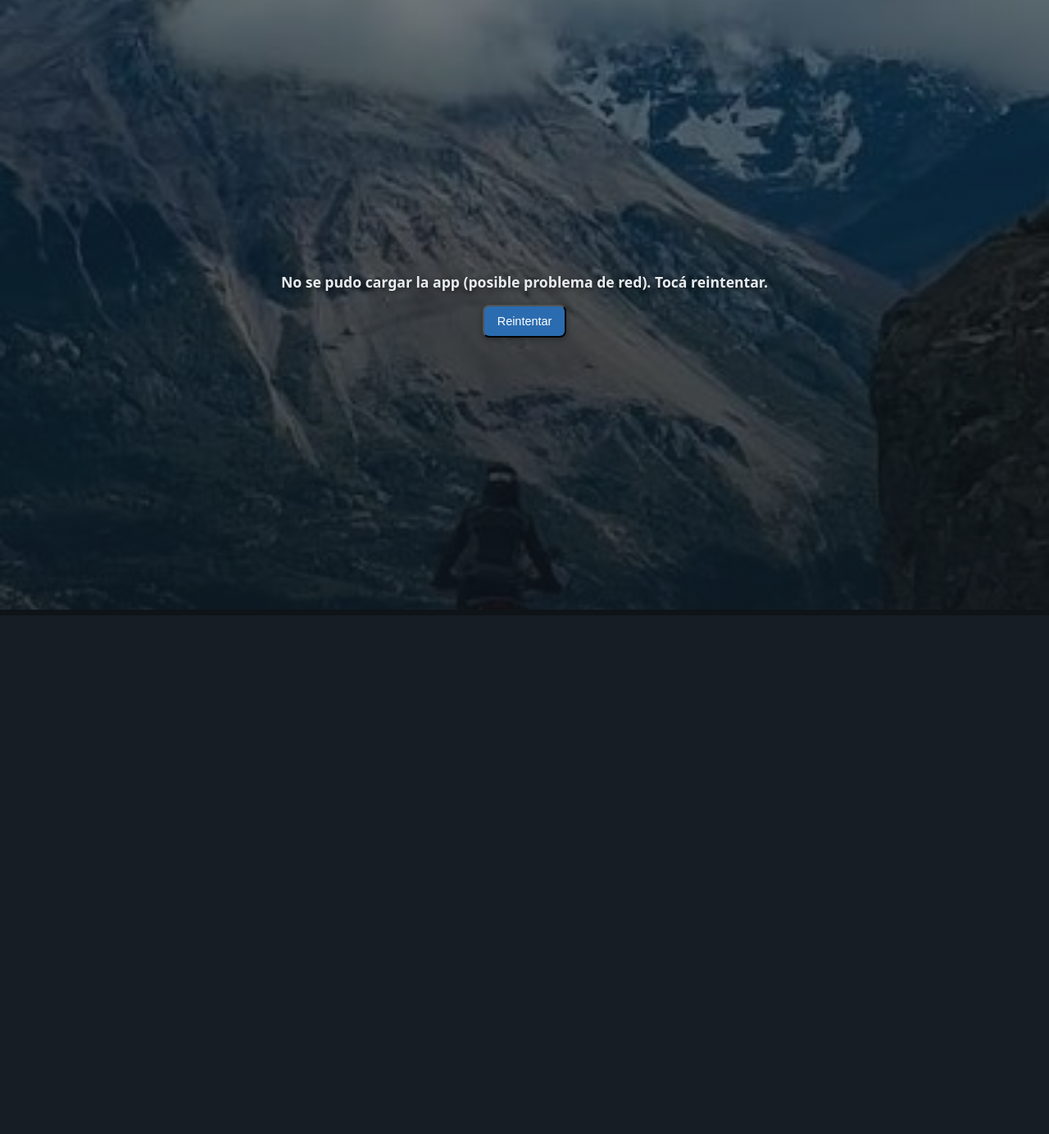
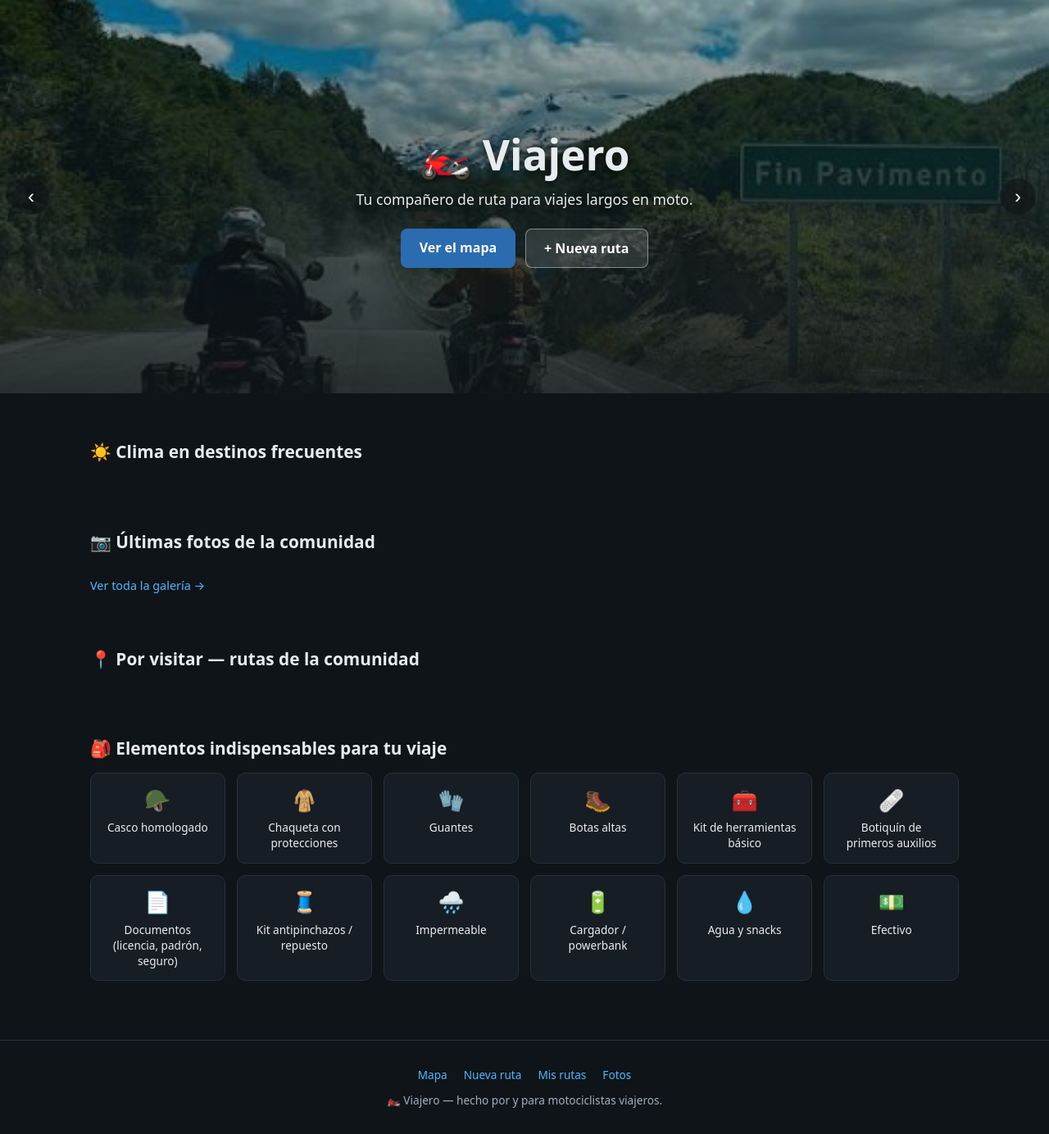
Before and after one commit to MGcarva/viajero, a FastAPI app: page / in a window 1280 px wide. Shown: the part 49-1433 px from the top of the page at 82% size. Before the commit the page ends 793 px from the top, so only its background shows below. Run offline with FastAPI, Linux system fonts and the light colour scheme; some libraries are stand-ins or nearby versions.

Commit message:
Agrega pantalla de Inicio con carrusel, clima, fotos y rutas de la comunidad
El mapa pasa de / a /mapa; / ahora es una landing/dashboard post-login:
- Hero con carrusel interactivo de fotos moteras (auto-avance, flechas,
  indicadores).
- Clima de hoy en 5 destinos moteros frecuentes de Chile (lista fija).
- Preview de las ultimas fotos subidas por la comunidad, con link a la
  galeria completa.
- "Por visitar": las rutas mas recientes creadas por cualquier usuario
  (lectura publica de la tabla routes), a modo de inspiracion.
- Elementos indispensables para viajar en moto (contenido estatico).
- Footer con navegacion rapida.

Se actualizaron los links internos que apuntaban al viejo "/" (mapa) para
que ahora apunten a "/mapa".

```diff
--- a/app/main.py
+++ b/app/main.py
@@ -30,6 +30,11 @@ def contexto_base() -> dict:
 
 
 @app.get("/")
+def inicio(request: Request):
+    return templates.TemplateResponse(request, "inicio.html", contexto_base())
+
+
+@app.get("/mapa")
 def mapa(request: Request):
     return templates.TemplateResponse(request, "mapa.html", contexto_base())
 
--- /dev/null
+++ b/app/static/js/inicio.js
@@ -0,0 +1,160 @@
+const CIUDADES_FRECUENTES = [
+  { nombre: "Santiago", lat: -33.4489, lng: -70.6693 },
+  { nombre: "Valparaíso", lat: -33.0472, lng: -71.6127 },
+  { nombre: "La Serena", lat: -29.9027, lng: -71.2519 },
+  { nombre: "Pucón", lat: -39.2828, lng: -71.9744 },
+  { nombre: "Puerto Varas", lat: -41.3195, lng: -72.9856 },
+];
+
+function iniciarCarrusel() {
+  const track = document.getElementById("carrusel-track");
+  const dotsContenedor = document.getElementById("carrusel-dots");
+  if (!track) return;
+
+  const total = track.children.length;
+  let indice = 0;
+  let temporizador = null;
+
+  for (let i = 0; i < total; i++) {
+    const dot = document.createElement("button");
+    dot.type = "button";
+    dot.className = "carrusel-dot" + (i === 0 ? " activo" : "");
+    dot.setAttribute("aria-label", `Ir a la imagen ${i + 1}`);
+    dot.addEventListener("click", () => ir(i));
+    dotsContenedor.appendChild(dot);
+  }
+
+  function ir(nuevoIndice) {
+    indice = (nuevoIndice + total) % total;
+    track.style.transform = `translateX(-${indice * 100}%)`;
+    Array.from(dotsContenedor.children).forEach((dot, i) => {
+      dot.classList.toggle("activo", i === indice);
+    });
+  }
+
+  function reiniciarAutoavance() {
+    if (temporizador) clearInterval(temporizador);
+    temporizador = setInterval(() => ir(indice + 1), 5000);
+  }
+
+  document.getElementById("carrusel-prev").addEventListener("click", () => {
+    ir(indice - 1);
+    reiniciarAutoavance();
+  });
+  document.getElementById("carrusel-next").addEventListener("click", () => {
+    ir(indice + 1);
+    reiniciarAutoavance();
+  });
+  dotsContenedor.addEventListener("click", reiniciarAutoavance);
+
+  const carrusel = document.getElementById("carrusel");
+  carrusel.addEventListener("mouseenter", () => temporizador && clearInterval(temporizador));
+  carrusel.addEventListener("mouseleave", reiniciarAutoavance);
+
+  reiniciarAutoavance();
+}
+
+async function cargarClimaCiudades() {
+  const contenedor = document.getElementById("clima-ciudades");
+  const hoy = new Date().toISOString().split("T")[0];
+
+  contenedor.innerHTML = CIUDADES_FRECUENTES.map(
+    (c) => `<div class="tarjeta-clima-ciudad"><div class="ciudad-nombre">${c.nombre}</div>Cargando...</div>`
+  ).join("");
+
+  // Secuencial, no en paralelo, para no saturar el servicio de clima.
+  for (const ciudad of CIUDADES_FRECUENTES) {
+    try {
+      const resp = await fetch(`/api/clima?lat=${ciudad.lat}&lng=${ciudad.lng}&fecha=${hoy}`);
+      if (!resp.ok) throw new Error("sin datos");
+      const clima = await resp.json();
+      actualizarTarjetaClima(ciudad.nombre, clima);
+    } catch (error) {
+      actualizarTarjetaClima(ciudad.nombre, null);
+    }
+  }
+}
+
+function actualizarTarjetaClima(nombreCiudad, clima) {
+  const contenedor = document.getElementById("clima-ciudades");
+  const indice = CIUDADES_FRECUENTES.findIndex((c) => c.nombre === nombreCiudad);
+  if (indice === -1) return;
+  const tarjeta = contenedor.children[indice];
+  if (!tarjeta) return;
+
+  if (!clima) {
+    tarjeta.innerHTML = `<div class="ciudad-nombre">${nombreCiudad}</div><div class="mensaje-vacio">Sin datos</div>`;
+    return;
+  }
+  tarjeta.innerHTML = `
+    <div class="ciudad-nombre">${nombreCiudad}</div>
+    <div class="ciudad-emoji">${clima.emoji}</div>
+    <div class="ciudad-temp">${clima.temp_min}° / ${clima.temp_max}°C</div>
+  `;
+}
+
+async function cargarPreviewFotos() {
+  const contenedor = document.getElementById("preview-fotos");
+  const { data: fotos, error } = await supabaseClient
+    .from("fotos")
+    .select("url, descripcion")
+    .order("created_at", { ascending: false })
+    .limit(6);
+
+  if (error || !fotos || fotos.length === 0) {
+    contenedor.innerHTML = '<p class="mensaje-vacio">Todavía no hay fotos de la comunidad. ¡Subí la primera!</p>';
+    return;
+  }
+
+  contenedor.innerHTML = "";
+  fotos.forEach((foto) => {
+    const img = document.createElement("img");
+    img.src = foto.url;
+    img.alt = foto.descripcion || "Foto de viaje";
+    img.loading = "lazy";
+    contenedor.appendChild(img);
+  });
+}
+
+async function cargarRutasComunidad() {
+  const contenedor = document.getElementById("rutas-comunidad");
+  const { data: rutas, error } = await supabaseClient
+    .from("routes")
+    .select("nombre, distancia_km, created_at, profiles(username)")
+    .order("created_at", { ascending: false })
+    .limit(6);
+
+  if (error || !rutas || rutas.length === 0) {
+    contenedor.innerHTML = '<p class="mensaje-vacio">Todavía no hay rutas compartidas por la comunidad.</p>';
+    return;
+  }
+
+  contenedor.innerHTML = "";
+  rutas.forEach((ruta) => {
+    const autor = ruta.profiles ? ruta.profiles.username : "Usuario";
+    const card = document.createElement("div");
+    card.className = "tarjeta-ruta-comunidad";
+    card.innerHTML = `
+      <h3>${ruta.nombre}</h3>
+      <p>${ruta.distancia_km ? ruta.distancia_km + " km · " : ""}por ${autor}</p>
+    `;
+    contenedor.appendChild(card);
+  });
+}
+
+async function iniciarPantallaInicio() {
+  try {
+    const sesion = await requerirAutenticacion("/login");
+    if (!sesion) return;
+
+    iniciarCarrusel();
+    await cargarClimaCiudades();
+    await cargarPreviewFotos();
+    await cargarRutasComunidad();
+  } catch (error) {
+    console.error(error);
+    mostrarToast("Hubo un problema cargando el inicio. Recargá la página.", "error");
+  }
+}
+
+document.addEventListener("DOMContentLoaded", iniciarPantallaInicio);
--- a/app/static/js/nueva_ruta.js
+++ b/app/static/js/nueva_ruta.js
@@ -255,7 +255,7 @@ async function iniciarRuta() {
   }
 
   mostrarToast("¡Ruta iniciada! Ya la tenés disponible en Mis rutas.", "success");
-  window.location.href = "/";
+  window.location.href = "/mapa";
 }
 
 async function iniciarPantallaNuevaRuta() {
--- a/app/templates/galeria.html
+++ b/app/templates/galeria.html
@@ -86,7 +86,7 @@
 </style>
 {% endblock %}
 {% block content %}
-<p><a href="/">← Volver al mapa</a></p>
+<p><a href="/mapa">← Volver al mapa</a></p>
 <h1>Fotos de viajes</h1>
 
 <form id="form-foto" class="form-foto">
--- /dev/null
+++ b/app/templates/inicio.html
@@ -0,0 +1,265 @@
+{% extends "base.html" %}
+{% block title %}Viajero - Tu compañero de ruta{% endblock %}
+{% block head %}
+<style>
+  main { padding: 0; }
+
+  .hero-carrusel {
+    position: relative;
+    width: 100%;
+    height: 60vh;
+    min-height: 320px;
+    overflow: hidden;
+    background: #0f1418;
+  }
+  .carrusel-track {
+    display: flex;
+    height: 100%;
+    transition: transform 0.6s ease;
+  }
+  .carrusel-track img {
+    flex: 0 0 100%;
+    width: 100%;
+    height: 100%;
+    object-fit: cover;
+  }
+  .hero-overlay {
+    position: absolute;
+    inset: 0;
+    background: linear-gradient(180deg, rgba(15,20,24,0.35) 0%, rgba(15,20,24,0.85) 100%);
+    display: flex;
+    flex-direction: column;
+    align-items: center;
+    justify-content: center;
+    text-align: center;
+    padding: 1.5rem;
+    pointer-events: none;
+  }
+  .hero-overlay h1 {
+    font-size: clamp(2rem, 5vw, 3.2rem);
+    margin: 0 0 0.5rem 0;
+    text-shadow: 0 2px 10px rgba(0,0,0,0.7);
+  }
+  .hero-overlay p {
+    font-size: 1.1rem;
+    color: #e8ecef;
+    margin: 0 0 1.5rem 0;
+    text-shadow: 0 2px 8px rgba(0,0,0,0.7);
+  }
+  .hero-acciones {
+    display: flex;
+    gap: 0.75rem;
+    flex-wrap: wrap;
+    justify-content: center;
+    pointer-events: auto;
+  }
+  .hero-acciones a {
+    padding: 0.75rem 1.4rem;
+    border-radius: 8px;
+    text-decoration: none;
+    font-weight: 600;
+  }
+  .hero-btn-primario { background: #2b6cb0; color: white; }
+  .hero-btn-secundario { background: rgba(255,255,255,0.12); color: white; border: 1px solid rgba(255,255,255,0.4); }
+
+  .carrusel-flecha {
+    position: absolute;
+    top: 50%;
+    transform: translateY(-50%);
+    background: rgba(15,20,24,0.6);
+    color: white;
+    border: none;
+    width: 44px;
+    height: 44px;
+    border-radius: 50%;
+    font-size: 1.5rem;
+    cursor: pointer;
+    z-index: 10;
+  }
+  .carrusel-prev { left: 1rem; }
+  .carrusel-next { right: 1rem; }
+
+  .carrusel-dots {
+    position: absolute;
+    bottom: 1rem;
+    left: 50%;
+    transform: translateX(-50%);
+    display: flex;
+    gap: 0.5rem;
+    z-index: 10;
+  }
+  .carrusel-dot {
+    width: 9px;
+    height: 9px;
+    border-radius: 50%;
+    background: rgba(255,255,255,0.4);
+    border: none;
+    cursor: pointer;
+    padding: 0;
+  }
+  .carrusel-dot.activo { background: white; }
+
+  .seccion {
+    max-width: 1100px;
+    margin: 0 auto;
+    padding: 2.5rem 1.25rem 0.5rem 1.25rem;
+  }
+  .seccion h2 {
+    font-size: 1.3rem;
+    margin-bottom: 1rem;
+  }
+  .fila-tarjetas {
+    display: grid;
+    grid-template-columns: repeat(auto-fill, minmax(180px, 1fr));
+    gap: 1rem;
+  }
+
+  .tarjeta-clima-ciudad {
+    background: #161d24;
+    border: 1px solid #26313a;
+    border-radius: 12px;
+    padding: 1rem;
+    text-align: center;
+  }
+  .tarjeta-clima-ciudad .ciudad-nombre { font-weight: 600; margin-bottom: 0.3rem; }
+  .tarjeta-clima-ciudad .ciudad-emoji { font-size: 1.6rem; }
+  .tarjeta-clima-ciudad .ciudad-temp { font-size: 0.9rem; color: #9fb0bd; margin-top: 0.2rem; }
+
+  .fila-fotos-preview {
+    display: grid;
+    grid-template-columns: repeat(auto-fill, minmax(140px, 1fr));
+    gap: 0.75rem;
+  }
+  .fila-fotos-preview img {
+    width: 100%;
+    height: 120px;
+    object-fit: cover;
+    border-radius: 10px;
+    border: 1px solid #26313a;
+  }
+  .ver-mas {
+    display: inline-block;
+    margin-top: 0.9rem;
+    color: #4db8ff;
+    font-size: 0.9rem;
+    text-decoration: none;
+  }
+
+  .tarjeta-ruta-comunidad {
+    background: #161d24;
+    border: 1px solid #26313a;
+    border-radius: 12px;
+    padding: 1rem 1.1rem;
+  }
+  .tarjeta-ruta-comunidad h3 { margin: 0 0 0.3rem 0; font-size: 1rem; }
+  .tarjeta-ruta-comunidad p { margin: 0; font-size: 0.8rem; color: #9fb0bd; }
+
+  .grid-esenciales {
+    display: grid;
+    grid-template-columns: repeat(auto-fill, minmax(160px, 1fr));
+    gap: 0.9rem;
+    margin-bottom: 1rem;
+  }
+  .item-esencial {
+    background: #161d24;
+    border: 1px solid #26313a;
+    border-radius: 10px;
+    padding: 0.9rem;
+    text-align: center;
+    font-size: 0.85rem;
+  }
+  .item-esencial .item-emoji { font-size: 1.6rem; display: block; margin-bottom: 0.4rem; }
+
+  .mensaje-vacio { color: #9fb0bd; font-size: 0.9rem; }
+
+  .footer-app {
+    margin-top: 3rem;
+    border-top: 1px solid #26313a;
+    padding: 2rem 1.25rem;
+    text-align: center;
+    color: #9fb0bd;
+    font-size: 0.85rem;
+  }
+  .footer-app nav {
+    display: flex;
+    gap: 1.25rem;
+    justify-content: center;
+    flex-wrap: wrap;
+    margin-bottom: 0.75rem;
+  }
+  .footer-app nav a { color: #4db8ff; text-decoration: none; }
+
+  @media (max-width: 640px) {
+    .hero-carrusel { height: 50vh; }
+    .carrusel-flecha { width: 36px; height: 36px; font-size: 1.2rem; }
+  }
+</style>
+{% endblock %}
+{% block content %}
+<section class="hero-carrusel" id="carrusel">
+  <div class="carrusel-track" id="carrusel-track">
+    <img src="/static/imagenes/images4.jpg?v={{ v }}" alt="Motociclistas viajando">
+    <img src="/static/imagenes/images1.jpg?v={{ v }}" alt="Ruta de montaña">
+    <img src="/static/imagenes/images3.jpg?v={{ v }}" alt="Moto equipada para viaje">
+    <img src="/static/imagenes/login.jpg?v={{ v }}" alt="Motociclista en la ruta">
+  </div>
+  <div class="hero-overlay">
+    <h1>🏍️ Viajero</h1>
+    <p>Tu compañero de ruta para viajes largos en moto.</p>
+    <div class="hero-acciones">
+      <a href="/mapa" class="hero-btn-primario">Ver el mapa</a>
+      <a href="/rutas/nueva" class="hero-btn-secundario">+ Nueva ruta</a>
+    </div>
+  </div>
+  <button class="carrusel-flecha carrusel-prev" id="carrusel-prev" type="button" aria-label="Anterior">‹</button>
+  <button class="carrusel-flecha carrusel-next" id="carrusel-next" type="button" aria-label="Siguiente">›</button>
+  <div class="carrusel-dots" id="carrusel-dots"></div>
+</section>
+
+<section class="seccion">
+  <h2>☀️ Clima en destinos frecuentes</h2>
+  <div id="clima-ciudades" class="fila-tarjetas"></div>
+</section>
+
+<section class="seccion">
+  <h2>📷 Últimas fotos de la comunidad</h2>
+  <div id="preview-fotos" class="fila-fotos-preview"></div>
+  <a href="/fotos" class="ver-mas">Ver toda la galería →</a>
+</section>
+
+<section class="seccion">
+  <h2>📍 Por visitar — rutas de la comunidad</h2>
+  <div id="rutas-comunidad" class="fila-tarjetas"></div>
+</section>
+
+<section class="seccion">
+  <h2>🎒 Elementos indispensables para tu viaje</h2>
+  <div class="grid-esenciales">
+    <div class="item-esencial"><span class="item-emoji">🪖</span>Casco homologado</div>
+    <div class="item-esencial"><span class="item-emoji">🧥</span>Chaqueta con protecciones</div>
+    <div class="item-esencial"><span class="item-emoji">🧤</span>Guantes</div>
+    <div class="item-esencial"><span class="item-emoji">🥾</span>Botas altas</div>
+    <div class="item-esencial"><span class="item-emoji">🧰</span>Kit de herramientas básico</div>
+    <div class="item-esencial"><span class="item-emoji">🩹</span>Botiquín de primeros auxilios</div>
+    <div class="item-esencial"><span class="item-emoji">📄</span>Documentos (licencia, padrón, seguro)</div>
+    <div class="item-esencial"><span class="item-emoji">🧵</span>Kit antipinchazos / repuesto</div>
+    <div class="item-esencial"><span class="item-emoji">🌧️</span>Impermeable</div>
+    <div class="item-esencial"><span class="item-emoji">🔋</span>Cargador / powerbank</div>
+    <div class="item-esencial"><span class="item-emoji">💧</span>Agua y snacks</div>
+    <div class="item-esencial"><span class="item-emoji">💵</span>Efectivo</div>
+  </div>
+</section>
+
+<footer class="footer-app">
+  <nav>
+    <a href="/mapa">Mapa</a>
+    <a href="/rutas/nueva">Nueva ruta</a>
+    <a href="/rutas">Mis rutas</a>
+    <a href="/fotos">Fotos</a>
+  </nav>
+  <div>🏍️ Viajero — hecho por y para motociclistas viajeros.</div>
+</footer>
+{% endblock %}
+{% block scripts %}
+<script src="/static/js/inicio.js?v={{ v }}"></script>
+{% endblock %}
--- a/app/templates/mapa.html
+++ b/app/templates/mapa.html
@@ -51,6 +51,7 @@
 {% block content %}
 <div id="mapa-contenedor">
   <div class="acciones-mapa">
+    <a href="/" class="btn-accion">🏠 Inicio</a>
     <a href="/rutas/nueva" class="btn-accion">+ Nueva ruta</a>
     <a href="/rutas" class="btn-accion">🗺️ Mis rutas</a>
     <a href="/fotos" class="btn-accion">📷 Fotos</a>
--- a/app/templates/mis_rutas.html
+++ b/app/templates/mis_rutas.html
@@ -51,7 +51,7 @@
 </style>
 {% endblock %}
 {% block content %}
-<p><a href="/">← Volver al mapa</a></p>
+<p><a href="/mapa">← Volver al mapa</a></p>
 <h1>Mis rutas</h1>
 <p id="sin-rutas" hidden>Todavía no guardaste ninguna ruta. <a href="/rutas/nueva">Creá una acá</a>.</p>
 <div id="lista-rutas" class="lista-rutas"></div>
```
